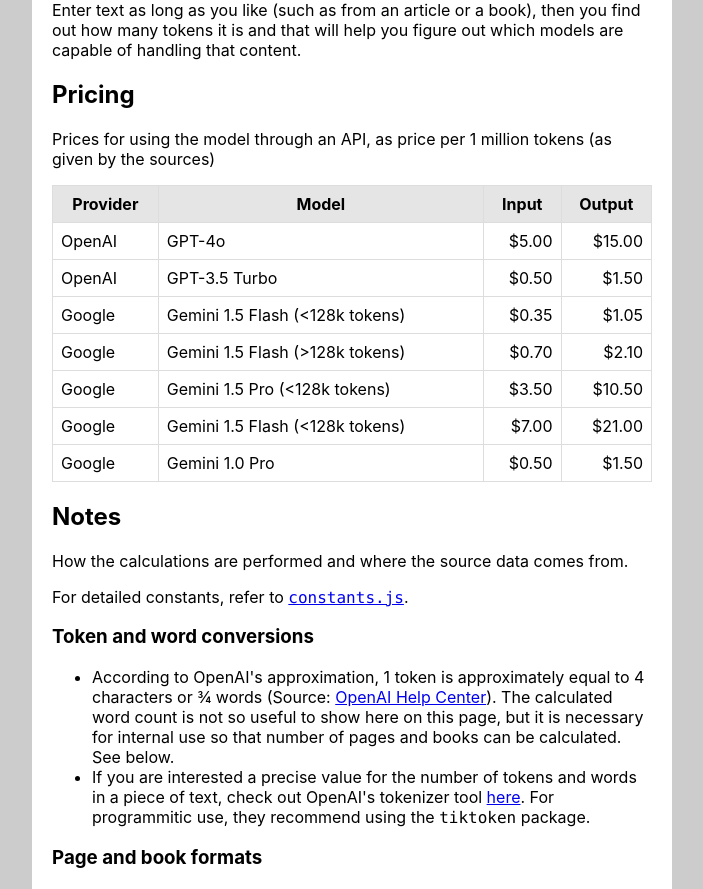
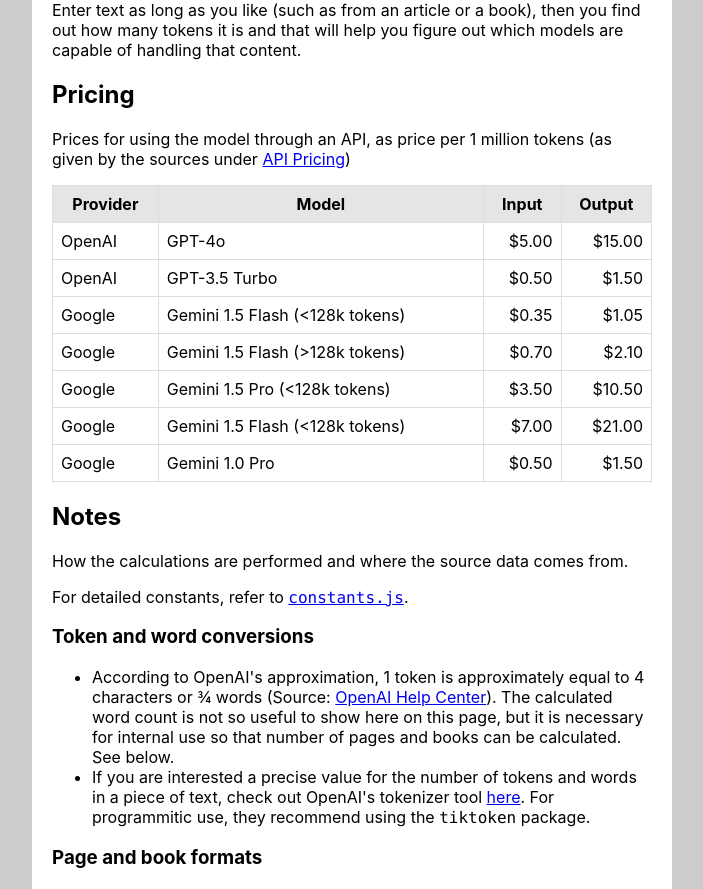
Before and after one commit to MichaelCurrin/token-translator, a React (Create React App) app: page / in a window 1280 px wide. Shown: the part 1480-2369 px from the top of the page, without its empty margins (288-991 px from the left). Built offline with nearby package versions, Linux system fonts and the light colour scheme.

Commit message:
update Table.jsx and src/components/Pricing/index.jsx

```diff
--- a/src/components/Pricing/index.jsx
+++ b/src/components/Pricing/index.jsx
@@ -2,12 +2,15 @@
 import Table from './Table';
 
 function Pricing() {
-    return (
-        <div>
-            <p>Prices for using the model through an API, as price per 1 million tokens (as given by the sources)</p>
-            <Table models={PRICE_PER_MILLION_TOKENS} />
-        </div>
-    );
+  return (
+    <div>
+      <p>
+        Prices for using the model through an API, as price per 1 million tokens
+        (as given by the sources under <a href="#api-pricing">API Pricing</a>)
+      </p>
+      <Table models={PRICE_PER_MILLION_TOKENS} />
+    </div>
+  );
 }
 
 export default Pricing;
```
Also changed, not shown: src/components/Pricing/Table.jsx (indentation only).
